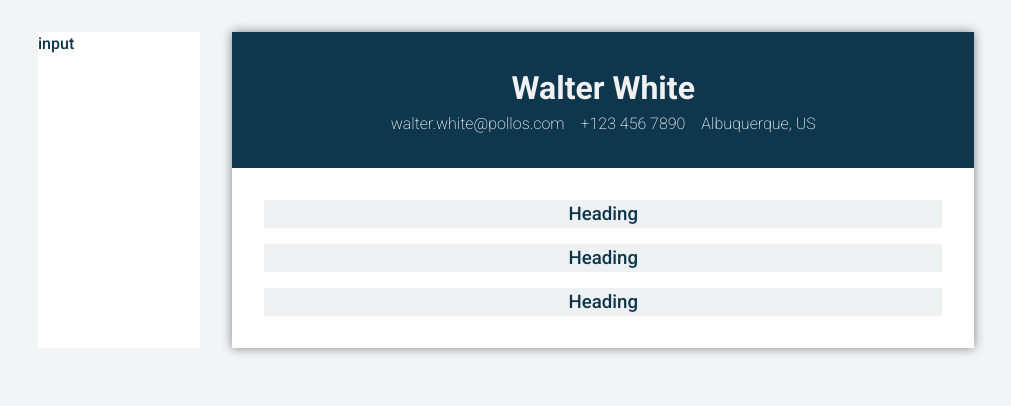
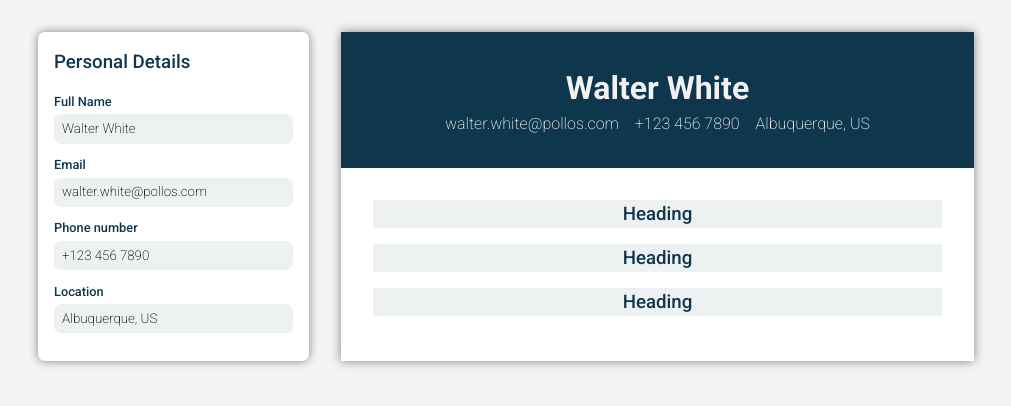
Before and after one commit to MrBlunderovich/odin-cv-app, a React (Vite) app: page / in a window 1280 px wide. Shown: the top 406 px of the page, without its empty margins (134-1145 px from the left). Built offline with nearby package versions, Linux system fonts and the light colour scheme.

Commit message:
set up personal info form

```diff
--- a/src/App.tsx
+++ b/src/App.tsx
@@ -1,13 +1,40 @@
+import { useState } from "react";
 import "./App.css";
 import Editor from "./components/Editor/Editor";
 import Preview from "./components/Preview/Preview";
+import { ExampleData } from "./types/declarations";
+//import EditorSection from "./components/EditorSection/EditorSection";
+//import FormInput from "./components/FormInput/FormInput";
+import PersonalSection from "./components/PersonalSection/PersonalSection";
+
+const exampleData: ExampleData = {
+  personal: {
+    fullName: "Walter White",
+    email: "walter.white@pollos.com",
+    phone: "+123 456 7890",
+    location: "Albuquerque, US",
+  },
+  education: [{ school: "", degree: "", start: "", end: "", location: "" }],
+  experience: [
+    { company: "", position: "", start: "", end: "", description: "" },
+  ],
+};
 
 function App() {
+  const [personalInfo, setPersonalInfo] = useState(exampleData.personal);
+  const [educationInfo, setEducationInfo] = useState(exampleData.education);
+  const [experienceInfo, setExperienceInfo] = useState(exampleData.experience);
+
   return (
     <>
       <div className="app-container">
-        <Editor />
-        <Preview />
+        <Editor>
+          <PersonalSection
+            personalInfo={personalInfo}
+            setPersonalInfo={setPersonalInfo}
+          />
+        </Editor>
+        <Preview personalInfo={personalInfo} />
       </div>
     </>
   );
--- a/src/components/Editor/Editor.module.css
+++ b/src/components/Editor/Editor.module.css
@@ -1,3 +1,6 @@
 .editor {
-  background-color: #fff;
+  flex-grow: 1;
+  display: flex;
+  flex-direction: column;
+  gap: 2rem;
 }
--- a/src/components/Editor/Editor.tsx
+++ b/src/components/Editor/Editor.tsx
@@ -1,6 +1,6 @@
 import {} from "react";
 import styles from "./Editor.module.css";
 
-export default function Editor() {
-  return <aside className={styles.editor}>input</aside>;
+export default function Editor({ children }: { children: React.ReactNode }) {
+  return <aside className={styles.editor}>{children}</aside>;
 }
--- /dev/null
+++ b/src/components/EditorSection/EditorSection.module.css
@@ -0,0 +1,15 @@
+.editor-section {
+  background-color: #fff;
+  border-radius: 7px;
+  box-shadow: 0 0 10px 0 gray;
+  padding: 1rem;
+}
+
+.editor-section__title {
+  margin-bottom: 1rem;
+}
+
+.editor-section__form {
+  display: flex;
+  flex-direction: column;
+}
--- /dev/null
+++ b/src/components/EditorSection/EditorSection.tsx
@@ -0,0 +1,27 @@
+import {} from "react";
+import styles from "./EditorSection.module.css";
+//import { PersonalInfo } from "../../types/declarations";
+
+type Props = {
+  title: string;
+  //setState: React.Dispatch<React.SetStateAction<PersonalInfo>>;
+  //handleChange: (event: React.FormEvent<HTMLFormElement>) => void;
+  children: React.ReactNode;
+};
+
+export default function EditorSection({ title, children }: Props) {
+  /* function handleChange(event: React.FormEvent<HTMLFormElement>) {
+    event.preventDefault();
+    console.log(event);
+    const form = event.target;
+    //const formFieldData = new FormData(form)
+    //setState()
+  } */
+
+  return (
+    <div className={styles["editor-section"]}>
+      <h3 className={styles["editor-section__title"]}>{title}</h3>
+      <form className={styles["editor-section__form"]}>{children}</form>
+    </div>
+  );
+}
--- /dev/null
+++ b/src/components/FormInput/FormInput.module.css
@@ -0,0 +1,21 @@
+.form-input-label {
+  display: flex;
+  flex-direction: column;
+  font-size: 0.8rem;
+  gap: 0.2rem;
+
+  & input {
+    background-color: var(--gray);
+    border: none;
+    border-radius: 7px;
+    padding: 0.3rem 0.5rem;
+    font-weight: 200;
+    margin-bottom: 0.7rem;
+
+    &:focus,
+    &:focus-visible {
+      outline: 1px solid var(--navy);
+      box-shadow: 0 0 10px 0 gray;
+    }
+  }
+}
--- /dev/null
+++ b/src/components/FormInput/FormInput.tsx
@@ -0,0 +1,14 @@
+import styles from "./FormInput.module.css";
+
+type Props = {
+  title: string;
+  children: React.ReactNode;
+};
+export default function FormInput({ title, children }: Props) {
+  return (
+    <label className={`${styles["form-input-label"]}`}>
+      {title}
+      {children}
+    </label>
+  );
+}
--- /dev/null
+++ b/src/components/PersonalSection/PersonalSection.tsx
@@ -0,0 +1,58 @@
+import {} from "react";
+import EditorSection from "../EditorSection/EditorSection";
+import FormInput from "../FormInput/FormInput";
+import { PersonalInfo } from "../../types/declarations";
+
+type Props = {
+  personalInfo: PersonalInfo;
+  setPersonalInfo: React.Dispatch<React.SetStateAction<PersonalInfo>>;
+};
+export default function PersonalSection({
+  personalInfo,
+  setPersonalInfo,
+}: Props) {
+  function handleChange(event: React.ChangeEvent<HTMLInputElement>) {
+    const field = event.target.name;
+    const newValue = event.target.value;
+    setPersonalInfo({
+      ...personalInfo,
+      [field]: newValue,
+    });
+  }
+
+  return (
+    <EditorSection title="Personal Details">
+      <FormInput title="Full Name">
+        <input
+          name="fullName"
+          value={personalInfo.fullName}
+          onChange={handleChange}
+        />
+      </FormInput>
+
+      <FormInput title="Email">
+        <input
+          name="email"
+          type="email"
+          value={personalInfo.email}
+          onChange={handleChange}
+        />
+      </FormInput>
+
+      <FormInput title="Phone number">
+        <input
+          name="phone"
+          value={personalInfo.phone}
+          onChange={handleChange}
+        />
+      </FormInput>
+      <FormInput title="Location">
+        <input
+          name="location"
+          value={personalInfo.location}
+          onChange={handleChange}
+        />
+      </FormInput>
+    </EditorSection>
+  );
+}
--- a/src/components/Preview/Preview.tsx
+++ b/src/components/Preview/Preview.tsx
@@ -1,16 +1,22 @@
 import {} from "react";
 import styles from "./Preview.module.css";
 import PreviewSection from "../PreviewSection/PreviewSection";
+import { PersonalInfo } from "../../types/declarations";
 
-export default function Preview() {
+type Props = {
+  personalInfo: PersonalInfo;
+};
+export default function Preview({ personalInfo }: Props) {
+  const { fullName, email, phone, location } = personalInfo;
+
   return (
     <main className={styles.output}>
       <address className={styles.heading}>
-        <h2 className={styles.name}>Walter White</h2>
+        <h2 className={styles.name}>{fullName}</h2>
         <ul className={styles.contacts}>
-          <li>walter.white@pollos.com</li>
-          <li>+123 456 7890</li>
-          <li>Albuquerque, US</li>
+          <li>{email}</li>
+          <li>{phone}</li>
+          <li>{location}</li>
         </ul>
       </address>
       <div className={styles.container}>
```
Also changed, not shown: src/types/declarations.d.ts (added, +28 -0 lines).
